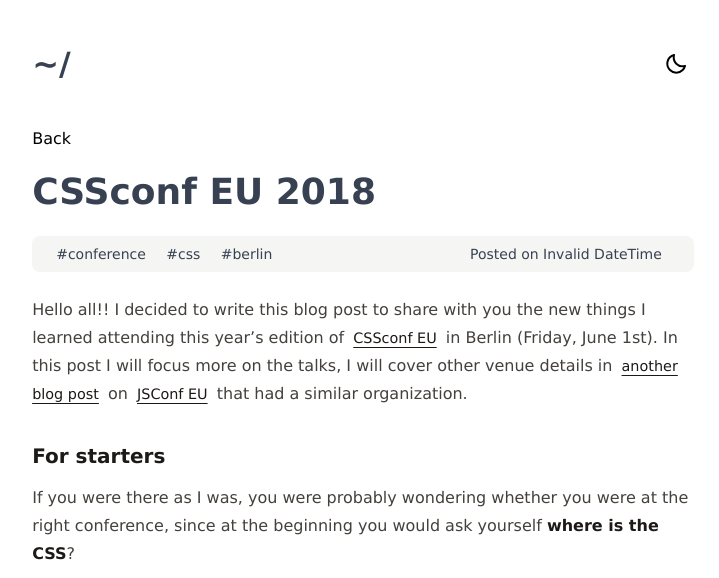
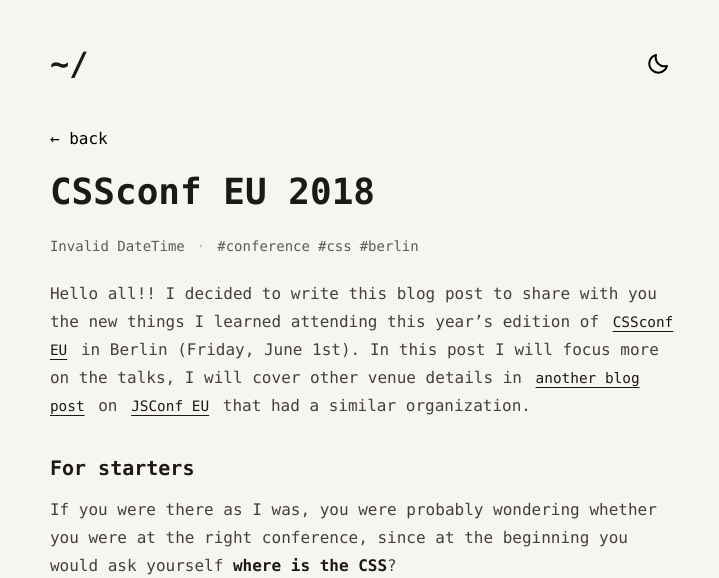
Before and after one commit to danielcaldas/danielcaldas.github.io, an Astro site: page /posts/about-css-conf-eu-berlin-2018 in a window 1280 px wide. Shown: the top 578 px of the page, without its empty margins (277-996 px from the left). Built offline with nearby package versions, Linux system fonts and the light colour scheme; Astro itself is replaced by a stand-in of ours; some packages are replaced by stand-ins of ours.

Commit message:
feat: new design

```diff
--- a/src/layouts/BlogPostLayout.astro
+++ b/src/layouts/BlogPostLayout.astro
@@ -11,7 +11,7 @@ const title = FrontMatter.title
 ---
 
 <Layout title={title} navbar={false}>
-    <a rel="prefetch" class="panda-link mt-6" href="/">Back</a>
+    <a rel="prefetch" class="panda-link mt-6" href="/">← back</a>
     <style is:inline>
         /* notification */
         .notification p {
@@ -71,20 +71,16 @@ const title = FrontMatter.title
     </style>
     <div class="mt-6">
         <h1 class="text-4xl">{title}</h1>
-        <div class="flex sm:flex-row flex-col rounded-lg bg-stone-100 dark:bg-stone-600 p-2 px-4">
+        <div class="flex text-sm opacity-70 mt-2 gap-3 items-center">
+            <span>{formatDateYMD(FrontMatter.pubDate)}</span>
+            {FrontMatter.tags && FrontMatter.tags.length > 0 && (
+                <span class="opacity-40">·</span>
+            )}
             <div>
-                {
-                    FrontMatter.tags &&
-                        FrontMatter.tags.map((tag) => (
-                            <span class="ml-2">
-                                <a href={'/tags/' + tag} class="text-sm mr-2 panda-link">
-                                    #{tag}
-                                </a>
-                            </span>
-                        ))
-                }
+                {FrontMatter.tags && FrontMatter.tags.map(tag => (
+                    <a href={'/tags/' + tag} class="text-sm mr-2 panda-link">#{tag}</a>
+                ))}
             </div>
-            <span class="ml-auto mr-4 text-sm font-normal"> Posted on {formatDateYMD(FrontMatter.pubDate)}</span>
         </div>
     </div>
     <article class="prose dark:prose-invert prose-stone max-w-prose mt-6">
--- a/src/layouts/Layout.astro
+++ b/src/layouts/Layout.astro
@@ -29,7 +29,7 @@ const fullTitle = `${title} - ${defaultTitle}`
         <meta name="description" content={description} />
         <title>{fullTitle}</title>
     </head>
-    <body class="max-width dark:bg-stone-700">
+    <body class="max-width">
         <Header />
         {navbar && <Navbar />}
         <main>
--- a/src/styles/index.css
+++ b/src/styles/index.css
@@ -1,35 +1,40 @@
 :root {
-    --color-primary-main: #222222;
-    --color-secondary-main: #444444;
-    --color-text-body: 55 65 81;
-    --color-text-heading: 55 65 81;
+    --color-primary-main: #8a6520;
+    --color-secondary-main: #5c4115;
+    --color-text-body: 28 26 22;
+    --color-text-heading: 28 26 22;
     --color-text-link: var(--color-primary-main);
     --color-text-link-hover: var(--color-secondary-main);
     --color-border: var(--color-primary-main);
-    --color-code-bg: #f3f4f6;
+    --color-code-bg: #ede9e1;
 
     scroll-behavior: smooth;
 }
 
 :root.dark {
     color-scheme: dark;
-    --color-primary-main: 235 153 161;
-    /* #eb99a1 */
-    --color-secondary-main: 226 111 122;
-    /* #e26f7a */
-    --color-text-body: 214 211 209;
-    --color-text-heading: 255 255 255;
+    --color-primary-main: 201 149 42;
+    /* #c9952a */
+    --color-secondary-main: 172 122 28;
+    /* #ac7a1c */
+    --color-text-body: 232 226 213;
+    --color-text-heading: 240 236 225;
     --color-text-link: var(--color-primary-main);
     --color-text-link-hover: var(--color-secondary-main);
     --color-border: var(--color-primary-main);
-    --color-code-bg: #1a202c;
+    --color-code-bg: #1a1812;
 
     scroll-behavior: smooth;
 }
 
 body {
-    font-family: Verdana, sans-serif;
+    font-family: ui-monospace, 'Cascadia Code', 'Source Code Pro', Menlo, Consolas, 'DejaVu Sans Mono', monospace;
     overflow-y: scroll;
+    background-color: #f7f5f0;
+}
+
+:root.dark body {
+    background-color: #0f0e0c;
 }
 
 img {
@@ -115,7 +120,7 @@ a.animated.active:after {
  * blockquote
  */
 .prose :where(blockquote):not(:where(.not-prose, .not-prose *)) {
-    @apply bg-gray-100 dark:bg-stone-600 text-base m-0 border-l-solid font-normal rounded-lg rounded-l-sm pl-4 p-2;
+    @apply bg-gray-100 dark:bg-stone-600 text-base m-0 border-l-solid font-normal pl-4 p-2;
     border-left: 6px solid rgb(var(--color-primary-main)) !important;
 }
 
--- a/uno.config.ts
+++ b/uno.config.ts
@@ -26,7 +26,6 @@ export default defineConfig({
           'word-break': 'break-word',
           margin: '0.2rem',
           padding: '0.15em 0.3em',
-          'border-radius': '0.2em',
           'background-color': 'var(--color-code-bg)',
         },
         'li code::after': {
@@ -41,7 +40,6 @@ export default defineConfig({
         'pre code': {
           margin: '0.2rem',
           padding: '0.15em 0.3em',
-          'border-radius': '0.2em',
           'background-color': 'var(--color-code-bg)',
         },
         p: {
@@ -61,7 +59,6 @@ export default defineConfig({
           'word-break': 'break-word',
           margin: '0.2rem',
           padding: '0.15em 0.3em',
-          'border-radius': '0.2em',
           'background-color': 'var(--color-code-bg)',
         },
         img: {
```
Also changed, not shown: src/content/posts/about-css-conf-eu-berlin-2018.md (+1 -2 lines), src/content/posts/about-js-conf-eu-berlin-2018.md (+1 -1 lines), src/content/posts/debugging-javascript-with-vscode.md (+1 -1 lines), src/content/posts/hands-on-reactive-programming-rxjs.md (+2 -2 lines), src/content/posts/why-reactive-programming.md (+1 -1 lines).
